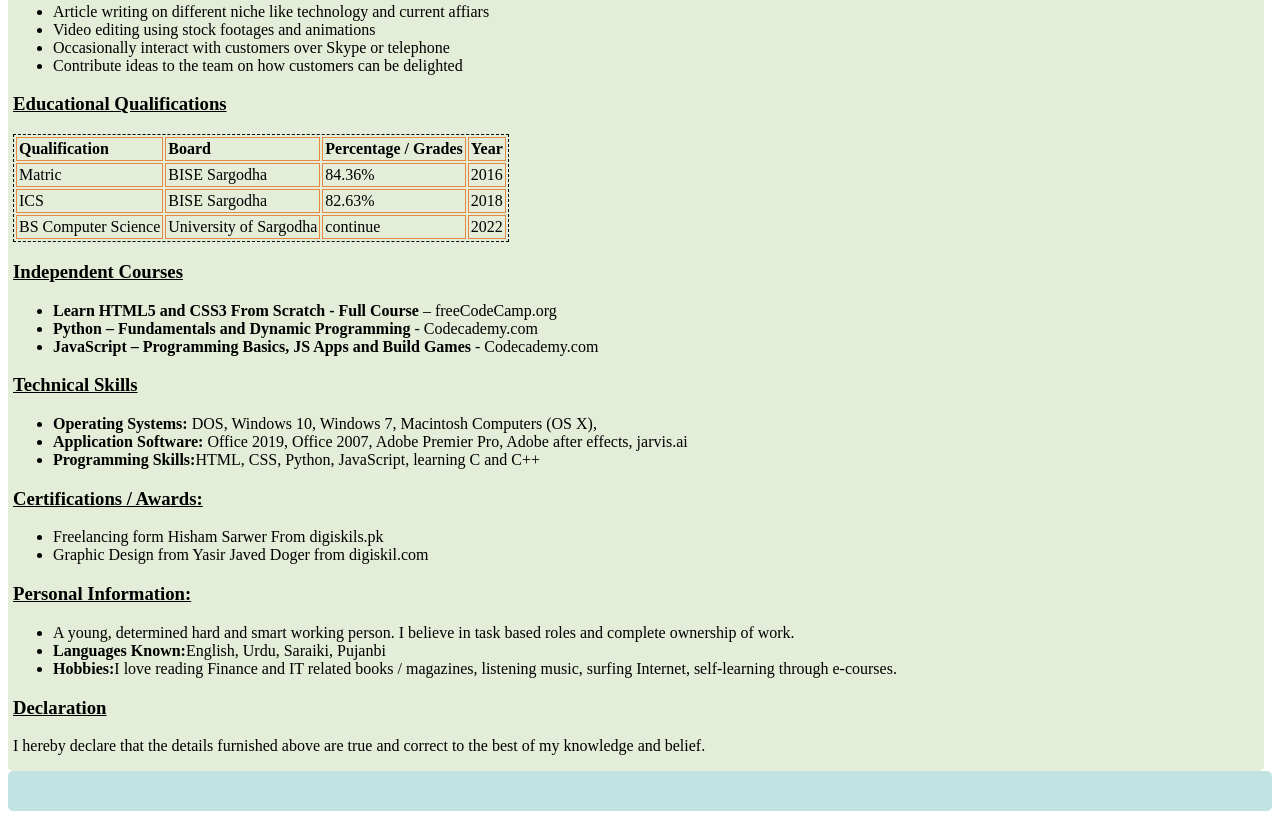
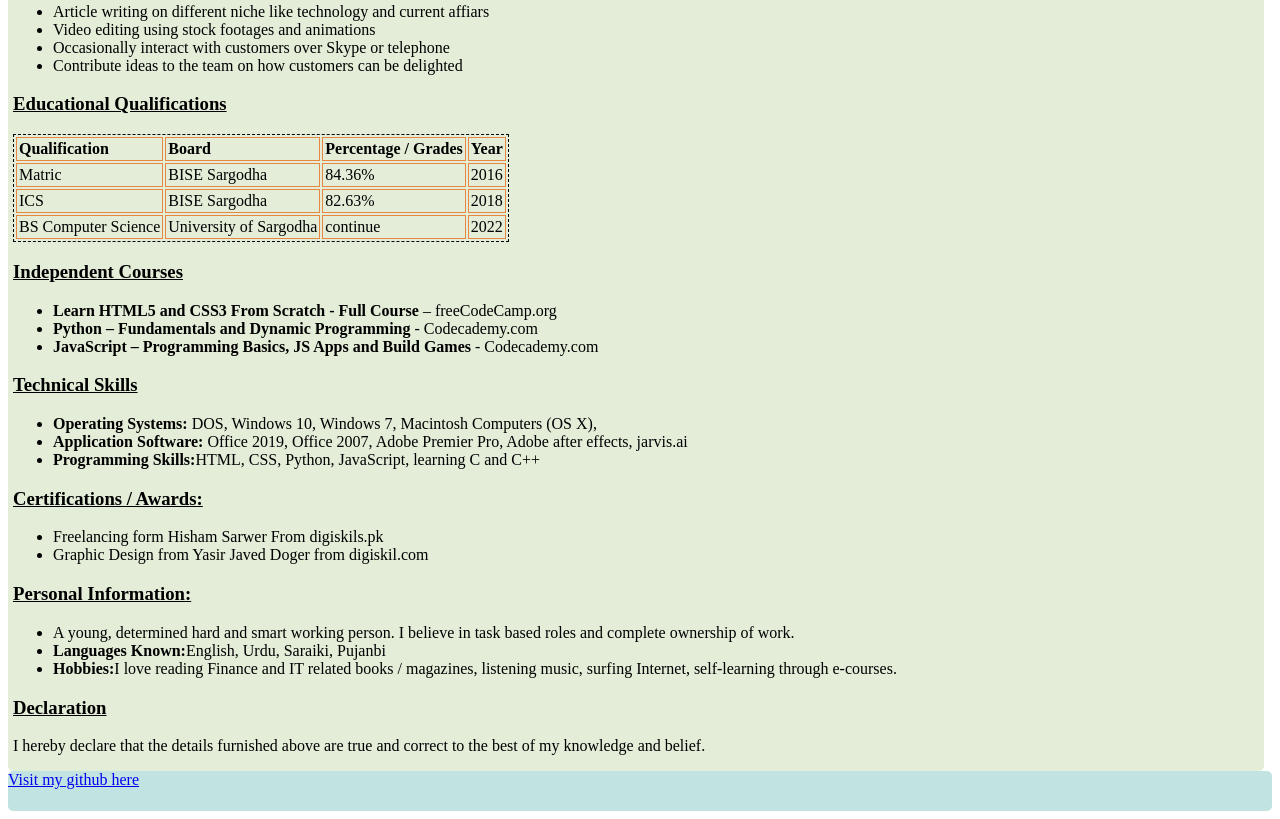
Before and after one commit to MAsadKhokhar/Advanced-Attendance-System, a plain HTML site: page index.html in a window 1280 px wide. Shown: the part 365-1184 px from the top of the page. Drawn offline with Linux system fonts and the light colour scheme.

Commit message:
Update index.html

```diff
--- a/index.html
+++ b/index.html
@@ -249,7 +249,9 @@ td
     <p>
       I hereby declare that the details furnished above are true and correct to the best of my knowledge and belief.</p>
   </div>
-  <div id="footer"></div>
+  <div id="footer">
+<a href="https://www.w3schools.com/">Visit my github here</a>
+</div>
 </body>
 
 </html>
```
